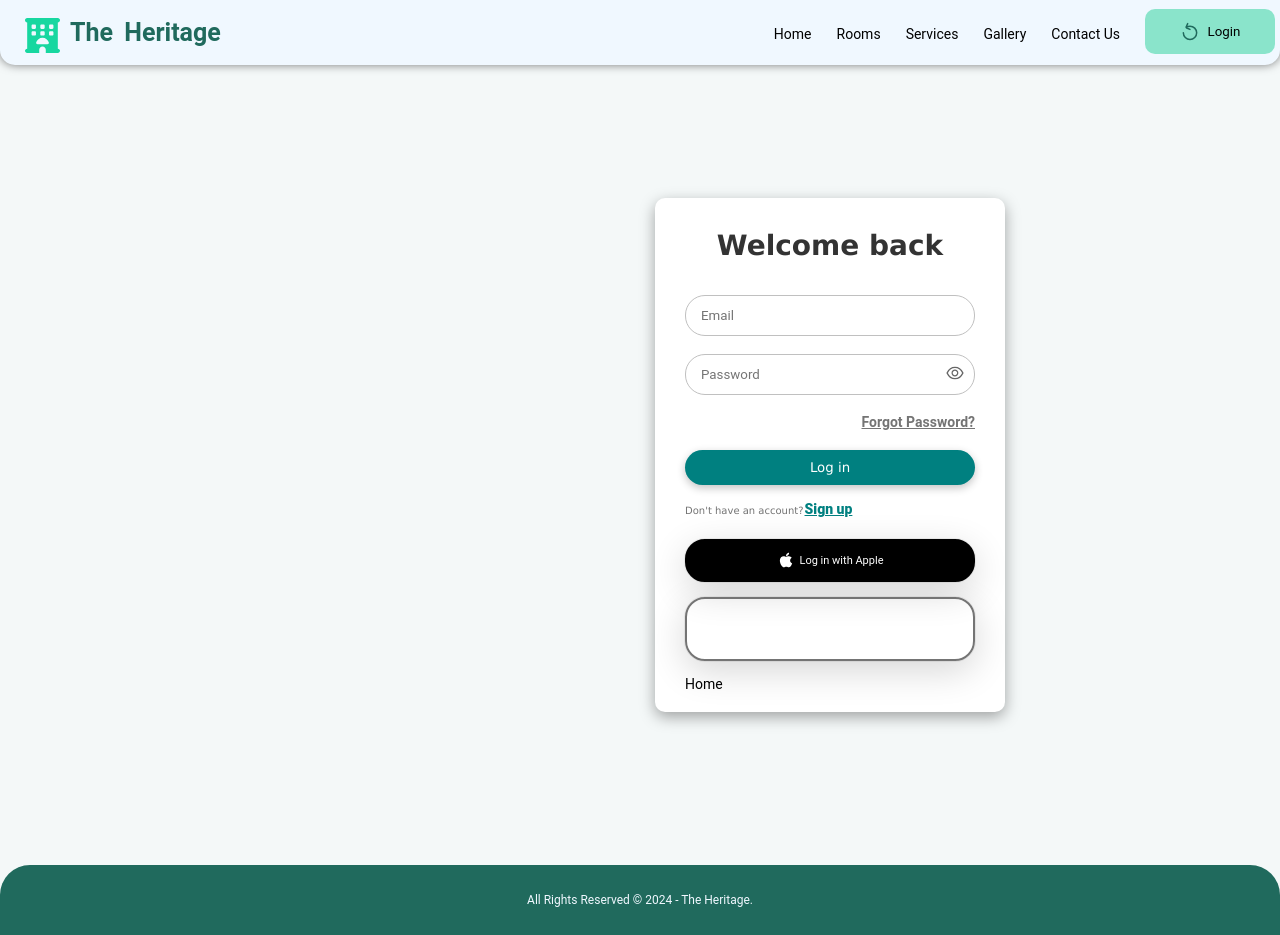
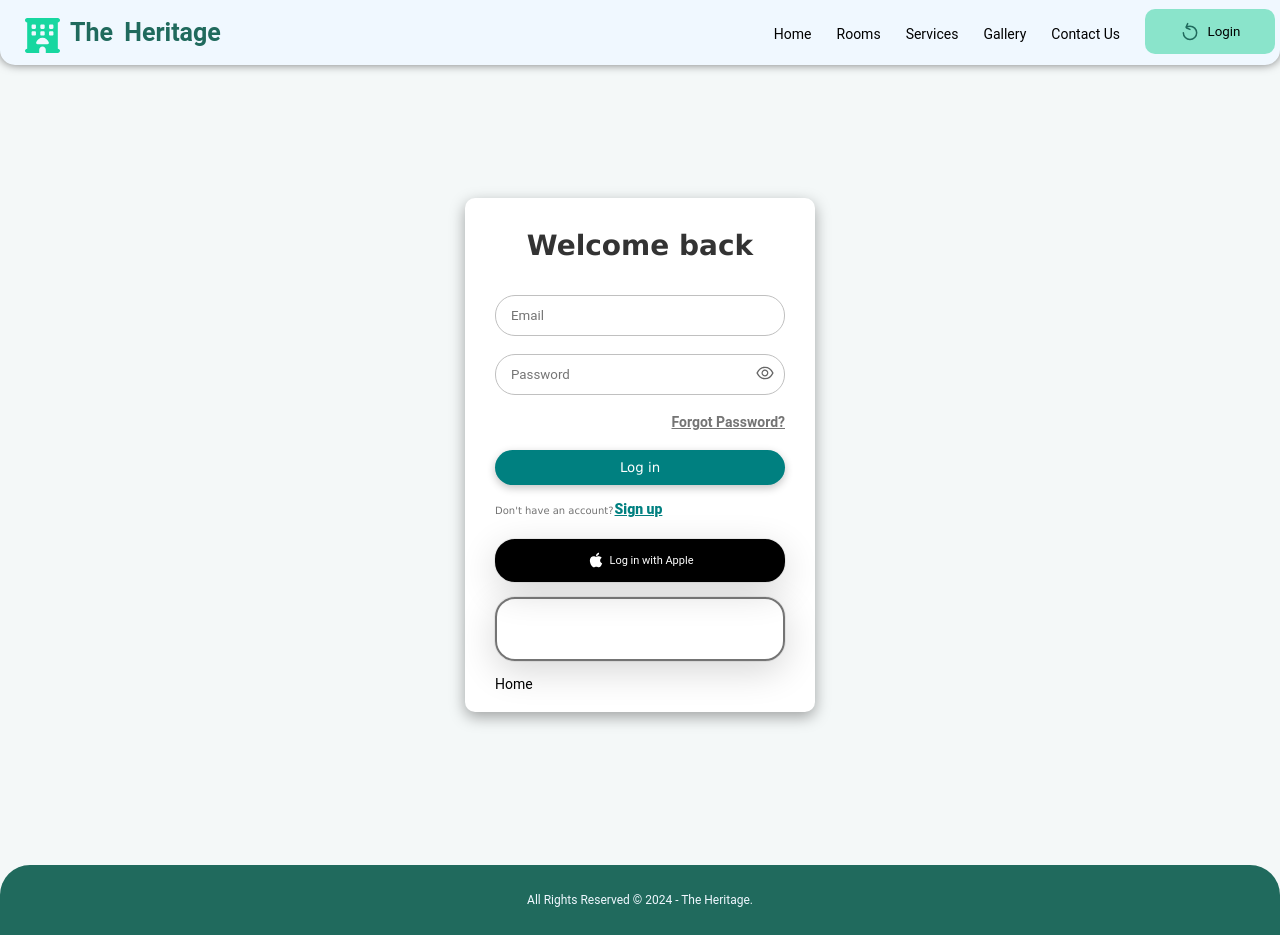
Before and after one commit to cynos28/Hotel-Reservation-system, a React (Create React App) app in the folder client/: page /login in a window 1280 px wide. Built offline with nearby package versions, Linux system fonts and the light colour scheme; no server answers.

Commit message:
user css

```diff
--- a/client/src/pages/userList/UserList.css
+++ b/client/src/pages/userList/UserList.css
@@ -1,4 +1,4 @@
-.container{
+.containerUser{
 
   margin-left: 380px;
 }
--- a/client/src/pages/userList/UserList.js
+++ b/client/src/pages/userList/UserList.js
@@ -91,7 +91,7 @@ const UserList = () => {
 
   return (
     <section>
-      <div className="container" >
+      <div className="containerUser" >
         <Sidebar />
         <TopNav />
         <UserStats />
```
Also changed, not shown: 1 other file (tests, documents, lock files or other folders).
